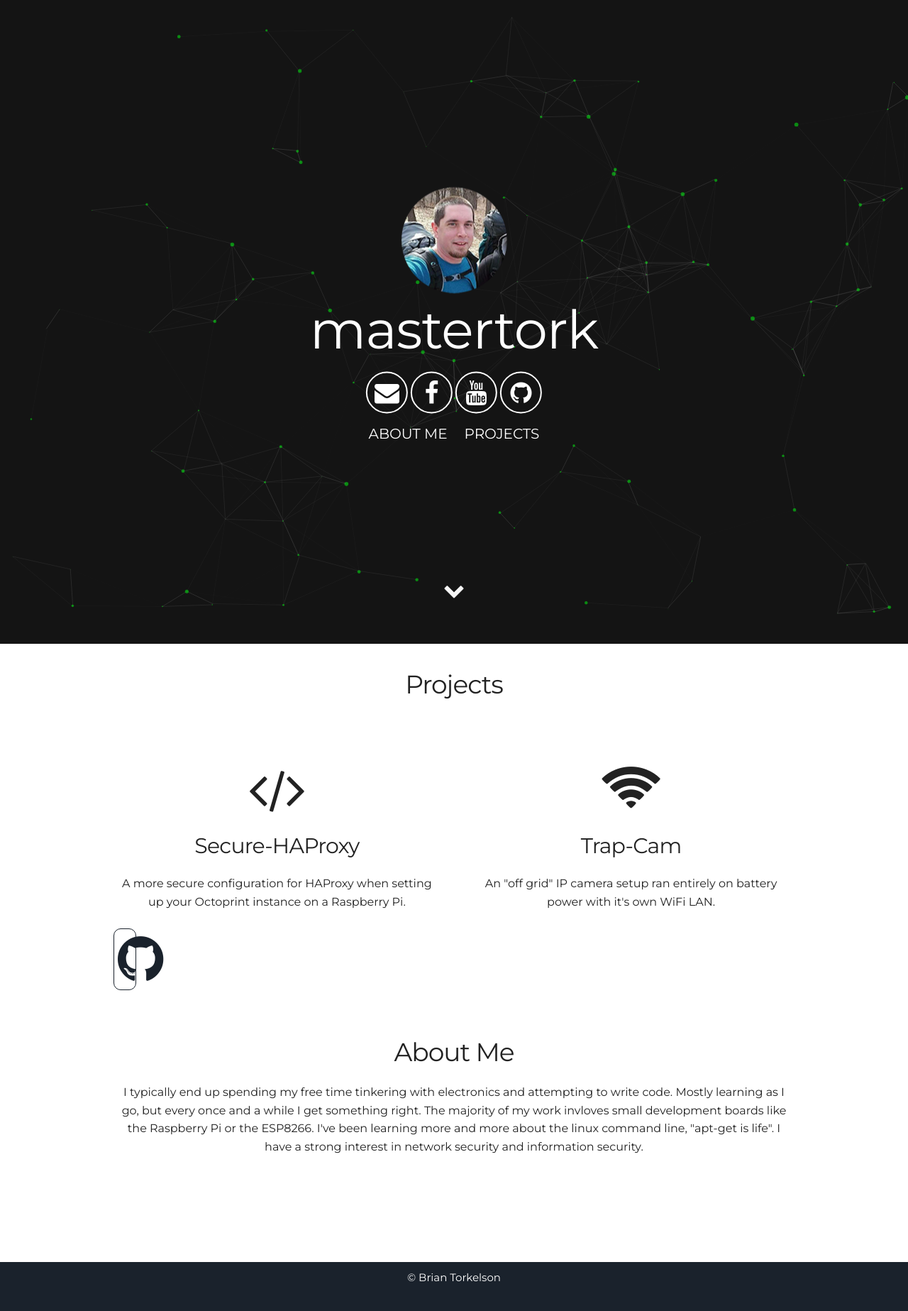
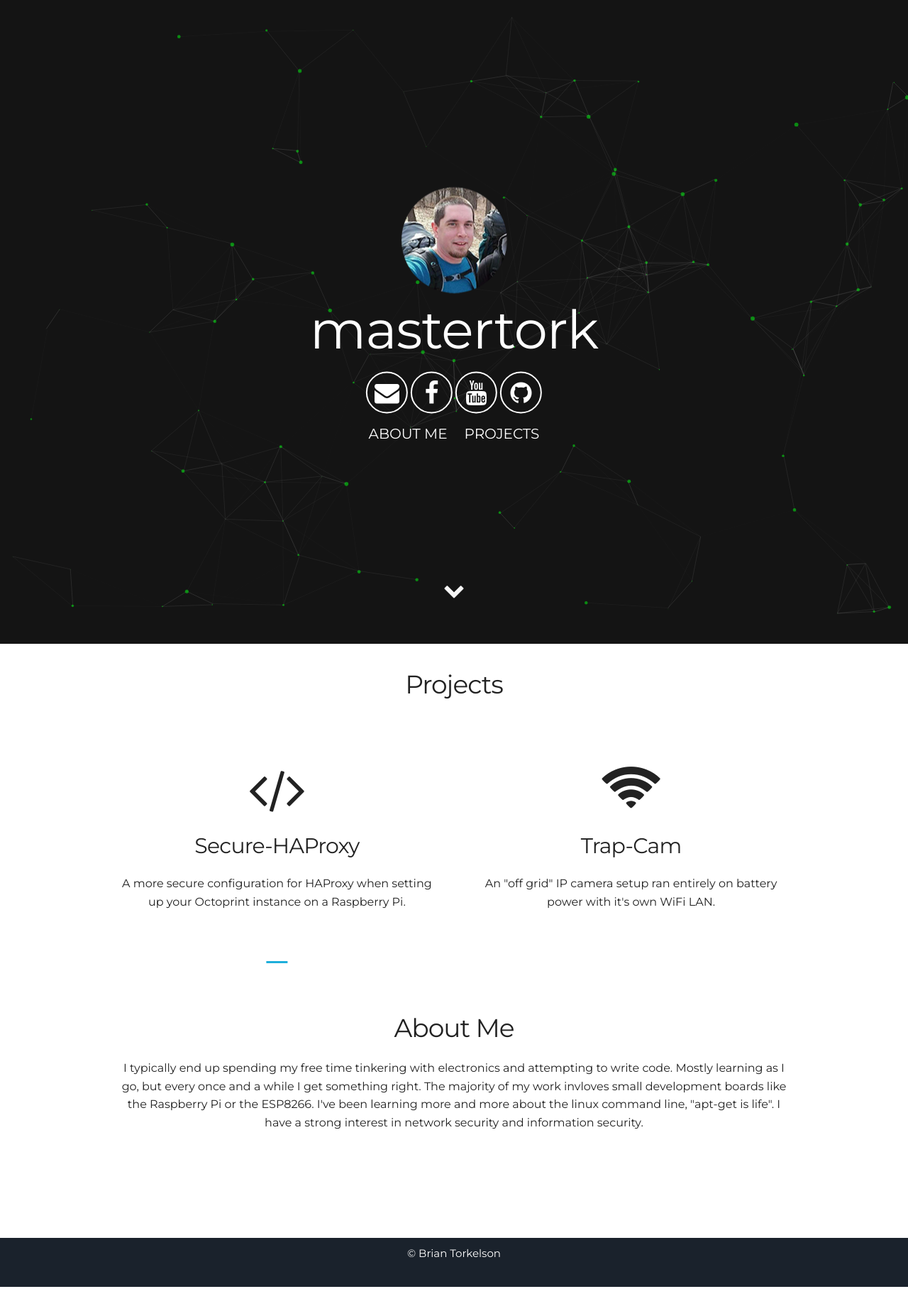
Before and after one commit to BrianTechTalk/BrianTechTalk.github.io, a Jekyll site: the page built from index.html, in a window 1280 px wide. Shown: the whole page at 71% size. Built offline with Jekyll 4.4.1, drawn with Linux system fonts in a browser that asks for light colours; after the commit the page ends 1813 px from its top, so only the background shows below that.

Commit message:
asdasdfasdf

```diff
--- a/_includes/projects.html
+++ b/_includes/projects.html
@@ -7,7 +7,7 @@
 	  <i class="fa fa-code" aria-hidden="true"></i>
       <h4>Secure-HAProxy</h4></a>
       <p>A more secure configuration for HAProxy when setting up your Octoprint instance on a Raspberry Pi.</p>
-		<a class="project-link" href="https://github.com/mastertork/Secure-HAProxy">
+		<a class="icons-header" href="https://github.com/mastertork/Secure-HAProxy">
 		<i class="icon fa fa-github" aria-hidden="true"></i></a>
     </div>
     <div class="six columns">
```
